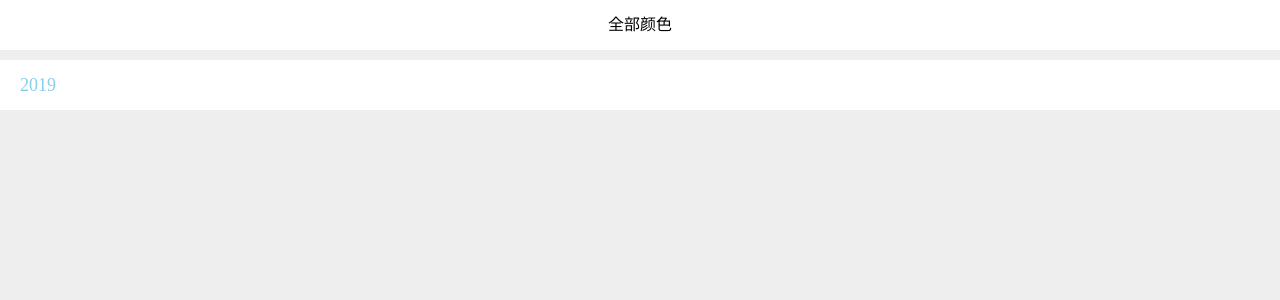
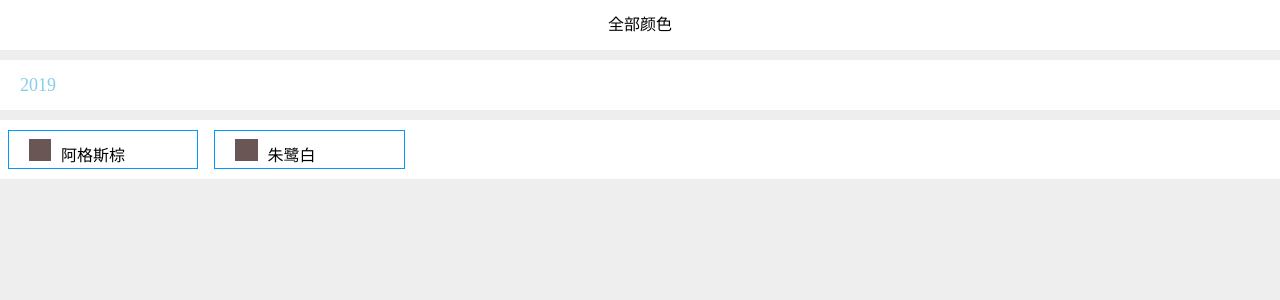
Before and after one commit to tianLiang-Yang/caroffer, a Vue app: page /allcolor in a window 1280 px wide. Shown: the top 300 px of the page. Built offline with nearby package versions, Linux system fonts and the light colour scheme.

Commit message:
12/3  下午

```diff
--- a/src/views/swiper/allColor/allcolor.vue
+++ b/src/views/swiper/allColor/allcolor.vue
@@ -2,7 +2,10 @@
      <div class="allcolor">
         <div class="header" @click="$router.go(-1)">全部颜色</div>
         <div class="year">2019</div>
-        <div class="block"></div>
+        <ul class="block">
+            <li><span></span>阿格斯棕</li>
+            <li><span></span>朱鹭白</li>
+        </ul>
      </div>
 </template>
 
@@ -34,9 +37,27 @@ export default {
     padding-left: 20px;
     color:skyblue;
     font-size: 18px;
+    margin-bottom: 10px;
 }
 .allcolor .block{
     width: 100%;
     background:white;
+    display: flex;
+    flex-wrap: wrap;
+}
+.allcolor .block li{
+    width: 190.44px;
+    height:39px;
+    padding: 0 10px;
+    line-height: 49px;
+     margin:10px 8px;
+    border:solid 1px #09f;
+}
+.allcolor .block li span{
+    display:inline-block;
+    width: 22.08px;
+    height: 22.08px;
+    margin:0 10px;
+    background:rgba(70, 44, 44, 0.8);
 }
 </style>
--- a/src/views/swiper/carType/cartype.vue
+++ b/src/views/swiper/carType/cartype.vue
@@ -5,7 +5,8 @@
         <div class="content">
             <p>看达到搜索</p>
             <div class="block">
-
+                <p><b>1616166116</b> <span>20.98万起</span></p>
+                <p></p>
             </div>
         </div>
     </div>
@@ -46,6 +47,8 @@ export default {
 }
 .cartype .content p{
     width: 100%;
+    font-size: 16px;
+    padding-left: 20px;
 }
 .cartype .content .block{
     width: 100%;
```
